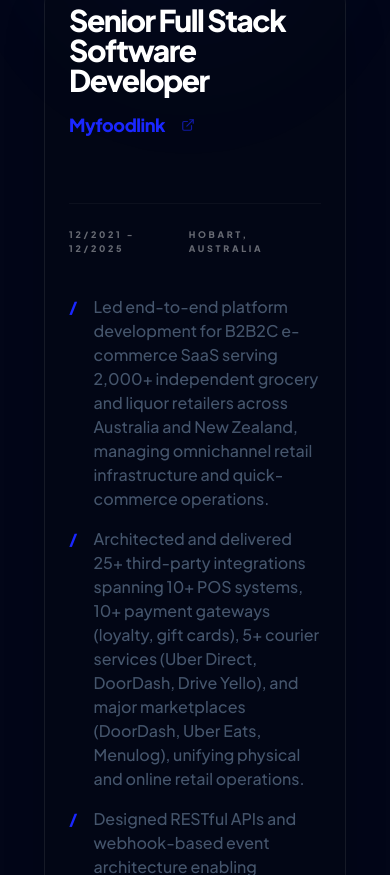
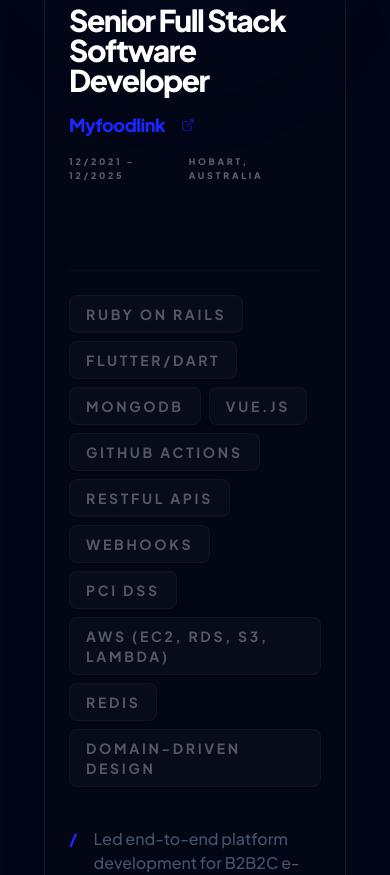
Before and after one commit to marllondrion/portfolio, a React (Vite) app: page / in a window 390 px wide. Shown: the part 4889-5764 px from the top of the page. Built offline with nearby package versions, Linux system fonts and the light colour scheme.

Commit message:
added skill tags logic and description

```diff
--- a/src/App.tsx
+++ b/src/App.tsx
@@ -61,7 +61,8 @@
             link: item.website,
             tagLeft: item.period,
             tagRight: item.location,
-            bullets: item.bullets
+            bullets: item.bullets,
+            tags: item.tech
           }))}
         />
 
--- a/src/components/sections/TimelineSection/TimelineSection.module.css
+++ b/src/components/sections/TimelineSection/TimelineSection.module.css
@@ -72,8 +72,27 @@
     @apply inline-flex items-center gap-3 text-brand-600 font-black text-lg md:text-xl tracking-tight hover:underline;
 }
 
+.infoRow {
+    @apply flex justify-between;
+    @apply text-[9px] md:text-[10px] font-black uppercase tracking-[0.3em] opacity-40;
+    @apply text-slate-900;
+
+    :global(.dark) & {
+        @apply text-slate-200;
+    }
+}
+
+.description {
+    @apply text-sm italic;
+    @apply italic text-justify wrap-break-word;
+
+    :global(.dark) & {
+        @apply text-slate-200;
+    }
+}
+
 .footer {
-    @apply flex justify-between items-end mt-12 pt-6 border-t;
+    @apply flex justify-between items-end mt-22 pt-6 border-t;
     @apply text-[9px] md:text-[10px] font-black uppercase tracking-[0.3em] opacity-40;
     @apply text-slate-900 border-slate-200;
 
@@ -98,3 +117,29 @@
 .bulletPoint {
     @apply text-brand-600 font-black;
 }
+
+/* Skill Tags Logic */
+.tagsList {
+    @apply flex flex-wrap gap-2;
+}
+
+.tag {
+    @apply px-4 py-2 text-sm font-bold rounded-lg transition-all duration-300 cursor-default shadow-sm border;
+
+    /* Light Mode */
+    background-color: #ffffff;
+    border-color: theme('colors.slate.200');
+    color: theme('colors.slate.700');
+
+    /* Dark Mode */
+    :global(.dark) & {
+        background-color: rgba(255, 255, 255, 0.05);
+        border-color: rgba(255, 255, 255, 0.1);
+        color: theme('colors.slate.300');
+    }
+}
+
+.tag:hover {
+    @apply border-brand-500 text-brand-500 -translate-y-1;
+    box-shadow: 0 10px 15px -3px rgba(51, 76, 255, 0.1);
+}
--- a/src/components/sections/TimelineSection/TimelineSection.tsx
+++ b/src/components/sections/TimelineSection/TimelineSection.tsx
@@ -6,10 +6,12 @@
 interface TimelineItem {
     title: string;
     subtitle: string;
+    description?: string;
     link?: string;
     tagLeft?: string;
     tagRight?: string;
     bullets: string[];
+    tags: string[];
 }
 
 export const TimelineSection: React.FC<{ id: string, title: string, subtitle: string, items: TimelineItem[] }> = ({ id, title, subtitle, items }) => (
@@ -23,6 +25,7 @@
                 {items.map((item, i) => (
                     <div key={i} className={styles.card}>
                         <div className={styles.leftCol}>
+
                             <h3 className={styles.cardTitle}>{item.title}</h3>
                             {item.link && (
                                 <a
@@ -34,9 +37,23 @@
                                     {item.subtitle} <IconExternal />
                                 </a>
                             )}
-                            <div className={styles.footer}>
+
+                            <div className={styles.infoRow}>
                                 <span>{item.tagLeft}</span>
                                 <span>{item.tagRight}</span>
+                            </div>
+                            <div className={styles.description}>
+                                {item.description}
+                            </div>
+
+                            <div className={styles.footer} >
+                                <div className={styles.tagsList}>
+                                    {item.tags.map((tag) => (
+                                        <span key={tag} className={styles.tag}>
+                                            {tag}
+                                        </span>
+                                    ))}
+                                </div>
                             </div>
                         </div>
                         <div className={styles.rightCol}>
```
